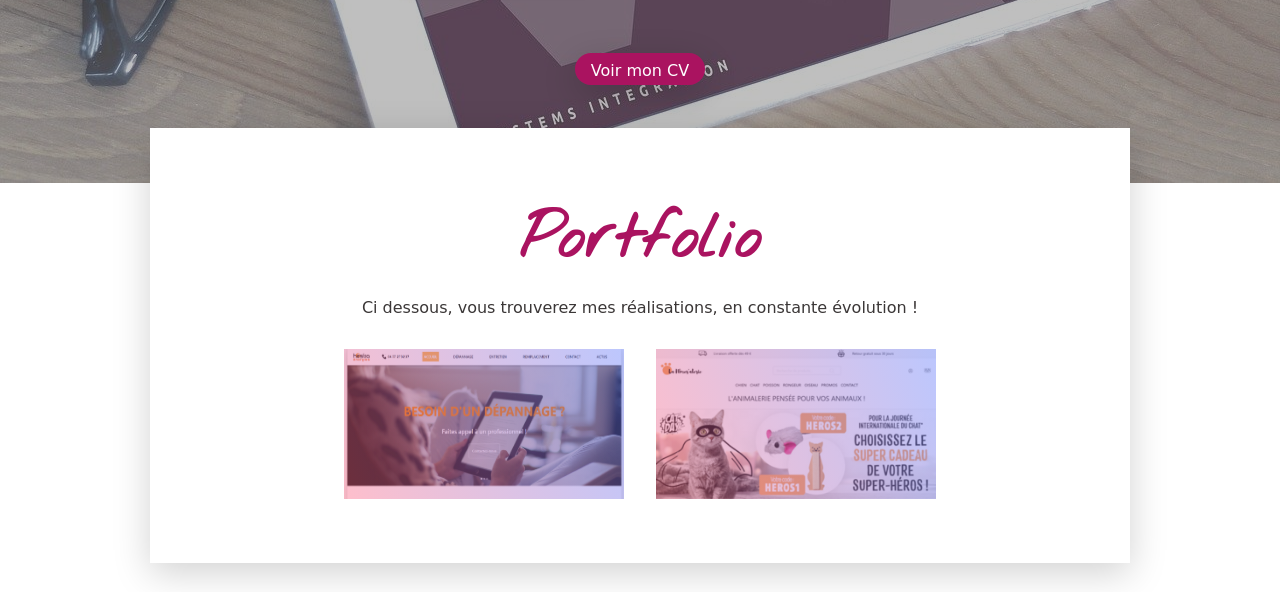
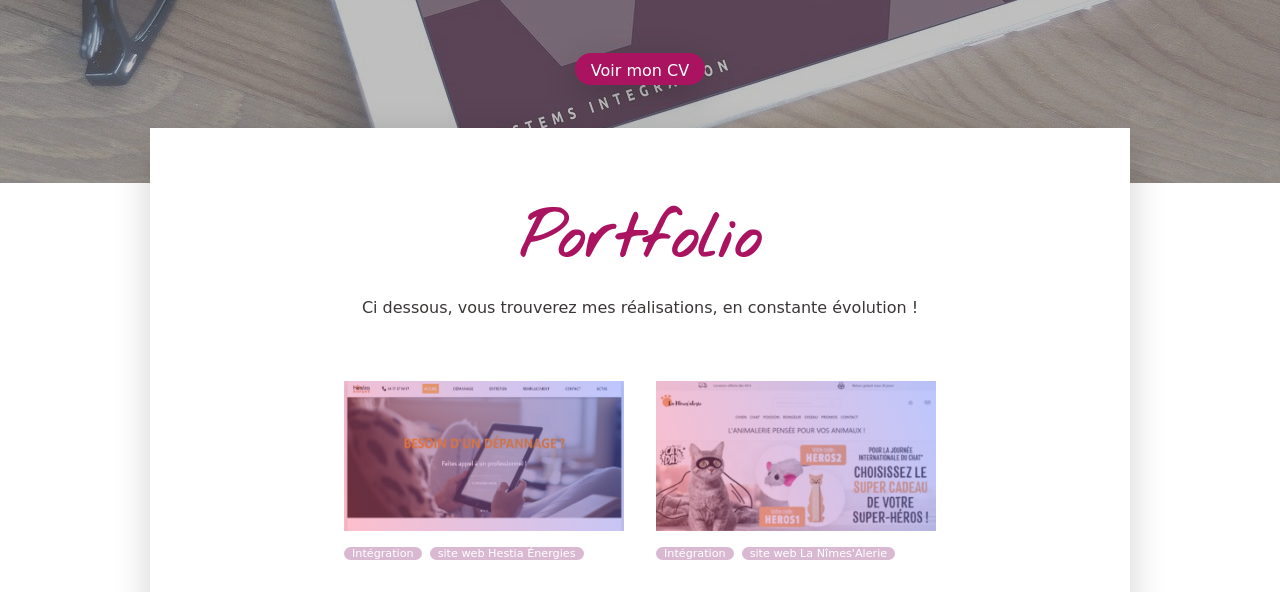
Before and after one commit to alicerichardeau/alicerichardeau.github.io, a website: page index.html in a window 1280 px wide. Shown: the part 1171-1763 px from the top of the page. Drawn offline with Linux system fonts and the light colour scheme; a web font is replaced by a local one.

Commit message:
update section portfolio

```diff
--- a/app/sass/parts/portfolio.scss
+++ b/app/sass/parts/portfolio.scss
@@ -1,4 +1,8 @@
 #portfolio {
+    display: flex;
+    flex-direction: column;
+    align-items: center;
+    justify-content: center;
     background-color: white;
     box-shadow: $box-shadow;
     margin: 1rem;
@@ -14,6 +18,11 @@
         display: flex;
         flex-direction: column;
         align-items: center;
+
+        // project card
+        .achievements-card {
+
+            // when hovering
         a:hover {
             .background {
                 display: none;
@@ -26,6 +35,7 @@
                 }
             }
         }
+
         // images projects
         .projects {
             width: 280px;
@@ -33,6 +43,7 @@
             position: relative;
             transition: all 0.7s ease 0s;
             margin: 2rem 0;
+            margin-bottom: 0;
             .background {
                 position: absolute;
                 inset: 0%;
@@ -48,17 +59,35 @@
                 height: 100%;
             }
         }
-    }
-    @media screen and (min-width: 650px) {
-        .achievements {
+            // div wording under image
+            .wording-content {
+                display: flex;
+                justify-content: flex-start;
+                margin-top: 1rem;
+                width: 100%;
+                .wording {
+                    border-radius: $border-radius;
+                    background-color: $color-base;
+                    color: white;
+                    font-size: 0.7rem;
+                    padding: 0 0.5rem;
+                    margin-right: 0.5rem;
+                }
+            }
+        }
+
+        @media screen and (min-width: 650px) {
             flex-direction: row;
             flex-wrap: wrap;
             justify-content: center;
-            .projects {
-                margin: 1rem;
+            .achievements-card {
+               margin: 1rem;
             }
         }
+
     }
+
+
     @media screen and (min-width: 1000px) {
         h2 {
             margin-bottom: 0;
--- a/index.html
+++ b/index.html
@@ -118,18 +118,30 @@
             <h2 class="reveal">Portfolio</h2>
             <p>Ci dessous, vous trouverez mes réalisations, en constante évolution&nbsp;!</p>
             <div class="achievements reveal">
+                <div class="achievements-card">
                     <a href="https://alicerichardeau.github.io/integration-hestiaenergies/index.html">
                         <div class="hestia projects">
                         <div class="background"></div>
                         <img src="./img/site-web-hestia-energies.png" alt="">
                         </div>
                     </a>
+                    <div class="wording-content">
+                    <span class="wording">Intégration</span>
+                    <span class="wording">site web Hestia Énergies</span>
+                    </div>
+                </div>
+                <div class="achievements-card">
                     <a href="https://alicerichardeau.github.io/integration-lanimesalerie/">
                         <div class="business-case projects">
                             <div class="background"></div>
                             <img src="./img/preview-business-case.png" alt="">
                         </div>
                     </a>
+                    <div class="wording-content">
+                        <span class="wording">Intégration</span>
+                        <span class="wording">site web La Nîmes'Alerie</span>
+                    </div>
+                </div>
             </div>
         </section>
 
```
Also changed, not shown: style.css, 1 other file. Lines whose indentation alone changed are shown as unchanged.
